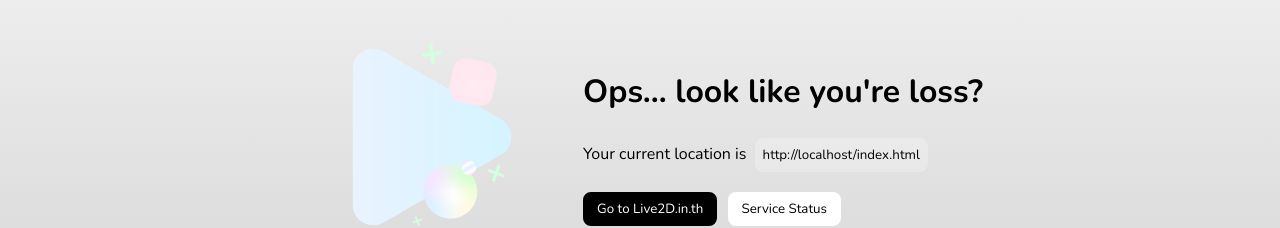
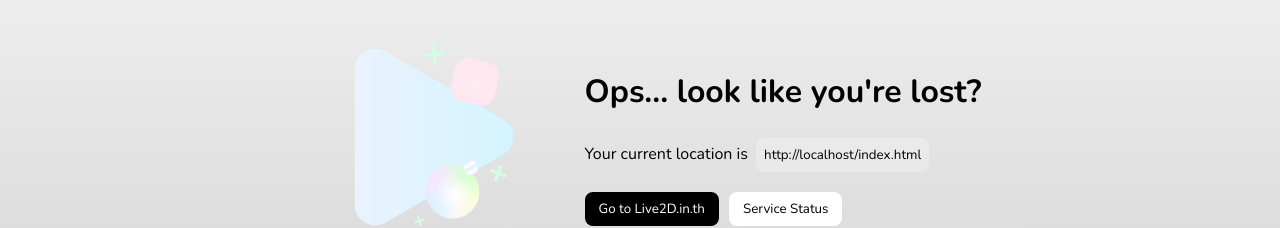
Before and after one commit to Thai-Live2d/default-page, a plain HTML site: page index.html in a window 1280 px wide. Shown: the part 263-491 px from the top of the page. Drawn offline with nearby package versions, Linux system fonts and the light colour scheme.

Commit message:
from s to t

```diff
--- a/index.html
+++ b/index.html
@@ -12,7 +12,7 @@
         <div class="main">
             <img class="logo" src="/static/images/live2d.in.th-x270.png" alt="">
             <div class="content">
-                <h1 class="hero-title">Ops... look like you're loss?</h1>
+                <h1 class="hero-title">Ops... look like you're lost?</h1>
                 <p>Your current location is <input readonly placeholder="https://live2d.in.th" type="text" name="URL" data-url id="url"></p>
                 <div class="button-container">
                     <a tabindex="-1" href="https://live2d.in.th">
```
